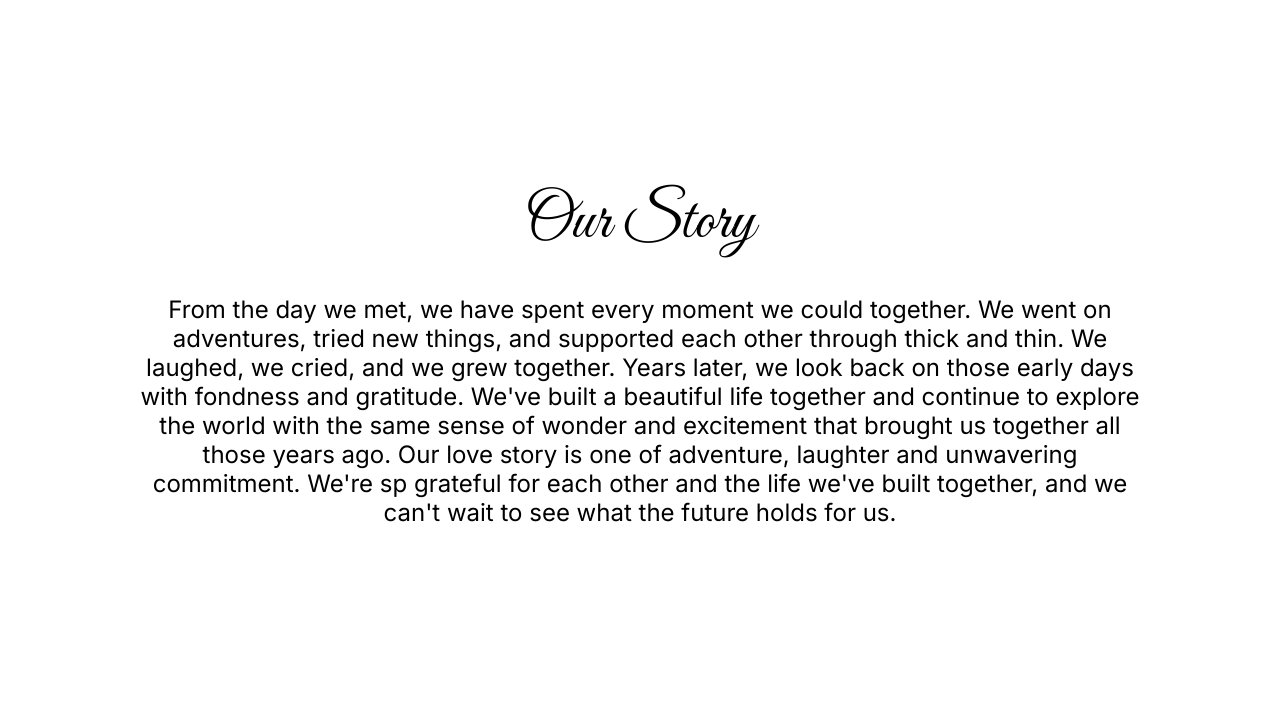
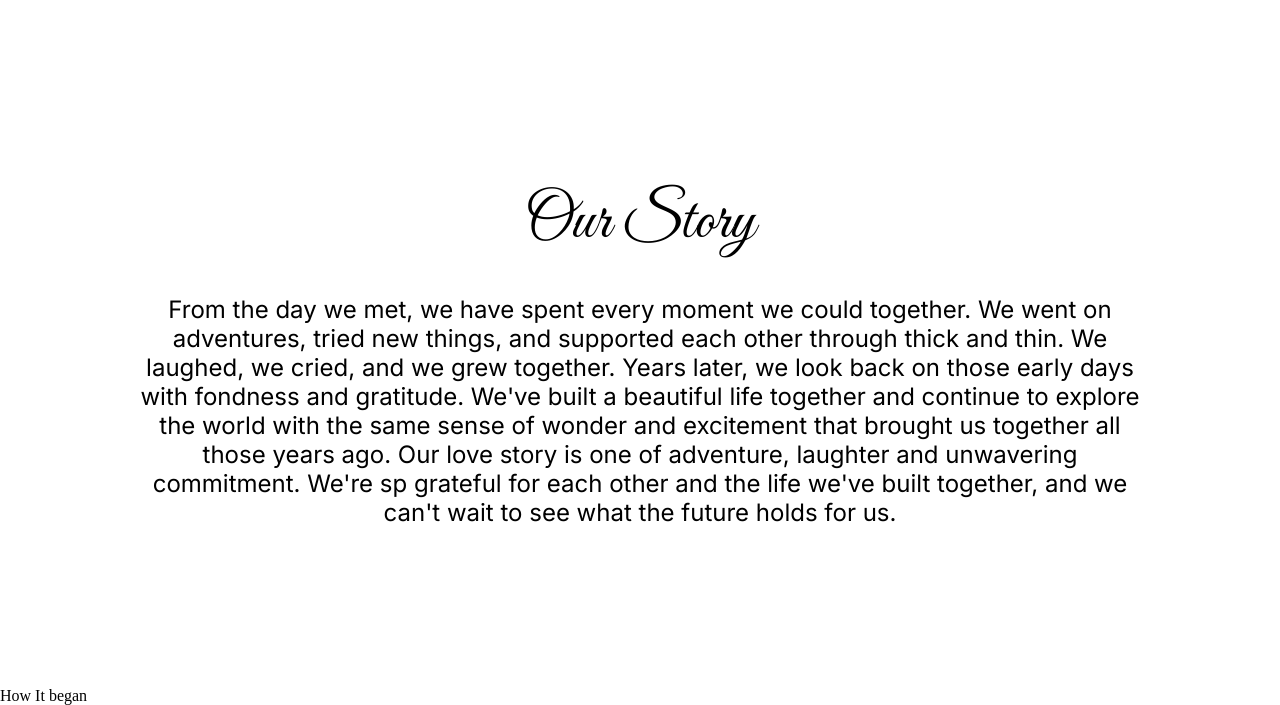
Before and after one commit to weddiners/wedding-page, a plain HTML site: page homepage.html in a window 1280 px wide. Shown: the part 529-1234 px from the top of the page. Drawn offline with Linux system fonts and the light colour scheme.

Commit message:
create third section

```diff
--- a/homepage.html
+++ b/homepage.html
@@ -35,5 +35,10 @@
             </p>
         </div>
     </div>
+    <div class="thirdsec">
+        <p class="beginning">
+            How It began
+        </p>
+    </div>
 </body>
 </html>
```
